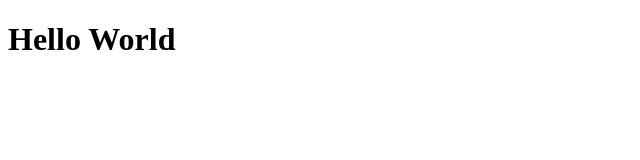
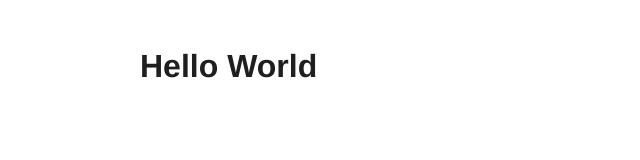
Before and after one commit to JacobPRC/jam-squarez, a Gatsby site: page / in a window 1280 px wide. Shown: the whole page, without its empty margins (0-640 px from the left). Built offline with nearby package versions, Linux system fonts and the light colour scheme; Gatsby itself is replaced by a stand-in of ours.

Commit message:
basic layout

```diff
--- a/package.json
+++ b/package.json
@@ -16,7 +16,8 @@
     "prop-types": "^15.7.2",
     "react": "^16.12.0",
     "react-dom": "^16.12.0",
-    "react-helmet": "^6.1.0"
+    "react-helmet": "^6.1.0",
+    "styled-components": "^5.2.1"
   },
   "devDependencies": {
     "prettier": "2.2.1"
--- a/src/components/layout.js
+++ b/src/components/layout.js
@@ -1,52 +1,11 @@
-/**
- * Layout component that queries for data
- * with Gatsby's useStaticQuery component
- *
- * See: https://www.gatsbyjs.com/docs/use-static-query/
- */
+import React from "react"
+import styled from "styled-components"
 
-// import React from "react"
-// import PropTypes from "prop-types"
-// import { useStaticQuery, graphql } from "gatsby"
+const Container = styled.div`
+  margin: 3rem auto;
+  max-width: 1000px;
+  color: #1f1f1f;
+  font-family: Graphik Web, Helvetica Neue, Helvetica, Arial, sans-serif;
+`
 
-// const Layout = ({ children }) => {
-//   const data = useStaticQuery(graphql`
-//     query SiteTitleQuery {
-//       site {
-//         siteMetadata {
-//           title
-//         }
-//       }
-//     }
-//   `)
-
-//   return (
-//     <>
-//       <Header siteTitle={data.site.siteMetadata?.title || `Title`} />
-//       <div
-//         style={{
-//           margin: `0 auto`,
-//           maxWidth: 960,
-//           padding: `0 1.0875rem 1.45rem`,
-//         }}
-//       >
-//         <main>{children}</main>
-//         <footer
-//           style={{
-//             marginTop: `2rem`,
-//           }}
-//         >
-//           © {new Date().getFullYear()}, Built with
-//           {` `}
-//           <a href="https://www.gatsbyjs.com">Gatsby</a>
-//         </footer>
-//       </div>
-//     </>
-//   )
-// }
-
-// Layout.propTypes = {
-//   children: PropTypes.node.isRequired,
-// }
-
-// export default Layout
+export default ({ children }) => <Container>{children}</Container>
--- a/src/pages/index.js
+++ b/src/pages/index.js
@@ -1,9 +1,10 @@
 import React from "react"
+import Layout from "../components/layout"
 
 const IndexPage = () => (
-  <div>
+  <Layout>
     <h1>Hello World</h1>
-  </div>
+  </Layout>
 )
 
 export default IndexPage
```
Also changed, not shown: 1 other file.
